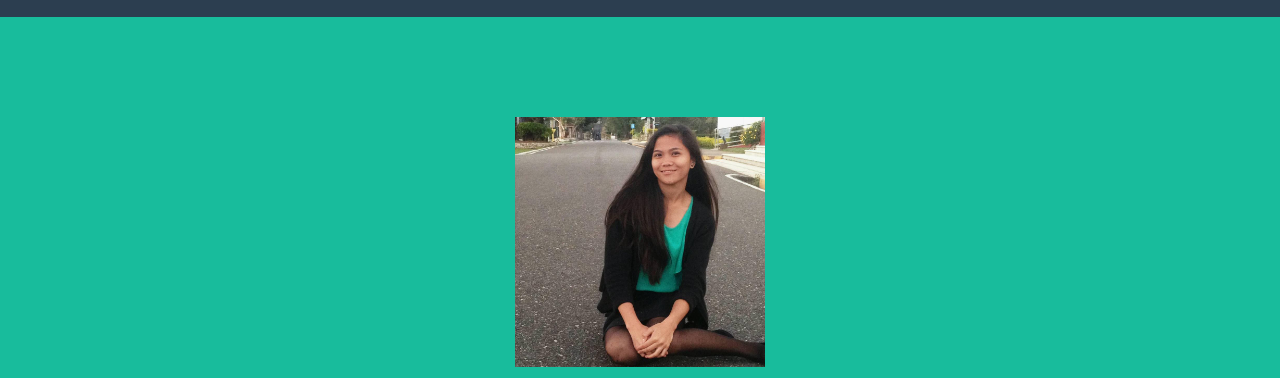
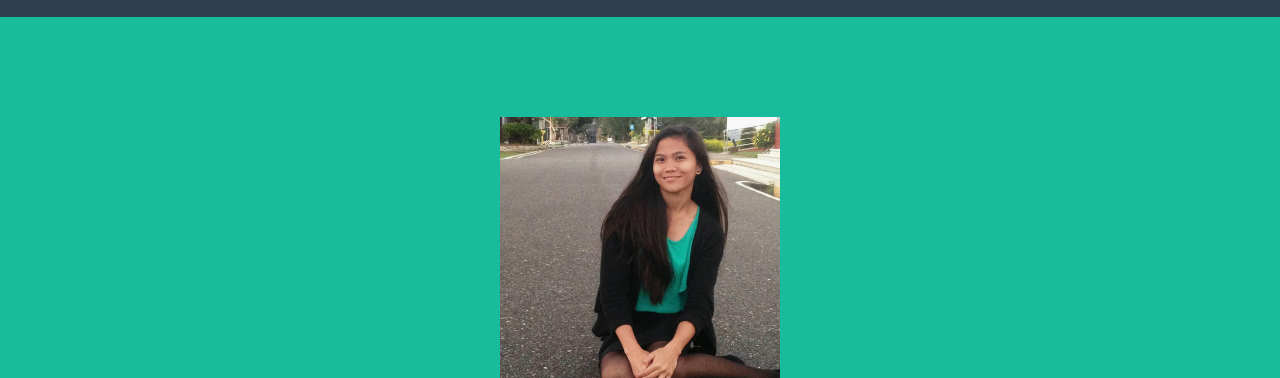
Before and after one commit to norie08/NorieG.github.io, a website: page index.html in a window 1280 px wide. Shown: the part 83-461 px from the top of the page. Drawn offline with nearby package versions, Linux system fonts and the light colour scheme.

Commit message:
Update index.html

```diff
--- a/index.html
+++ b/index.html
@@ -71,7 +71,7 @@
         <div class="container">
             <div class="row">
                 <div class="col-lg-12">
-                    <img src="norieeeee.jpg" class="img-responsive" class="img-responsive img-centered" alt="" width="250">
+                    <img src="norieeeee.jpg" class="img-responsive" class="img-responsive img-centered" alt="" width="280">
 
                         <span class="name"><h1>Norie Prepose Genova<h1></span>
                         <br>
```
